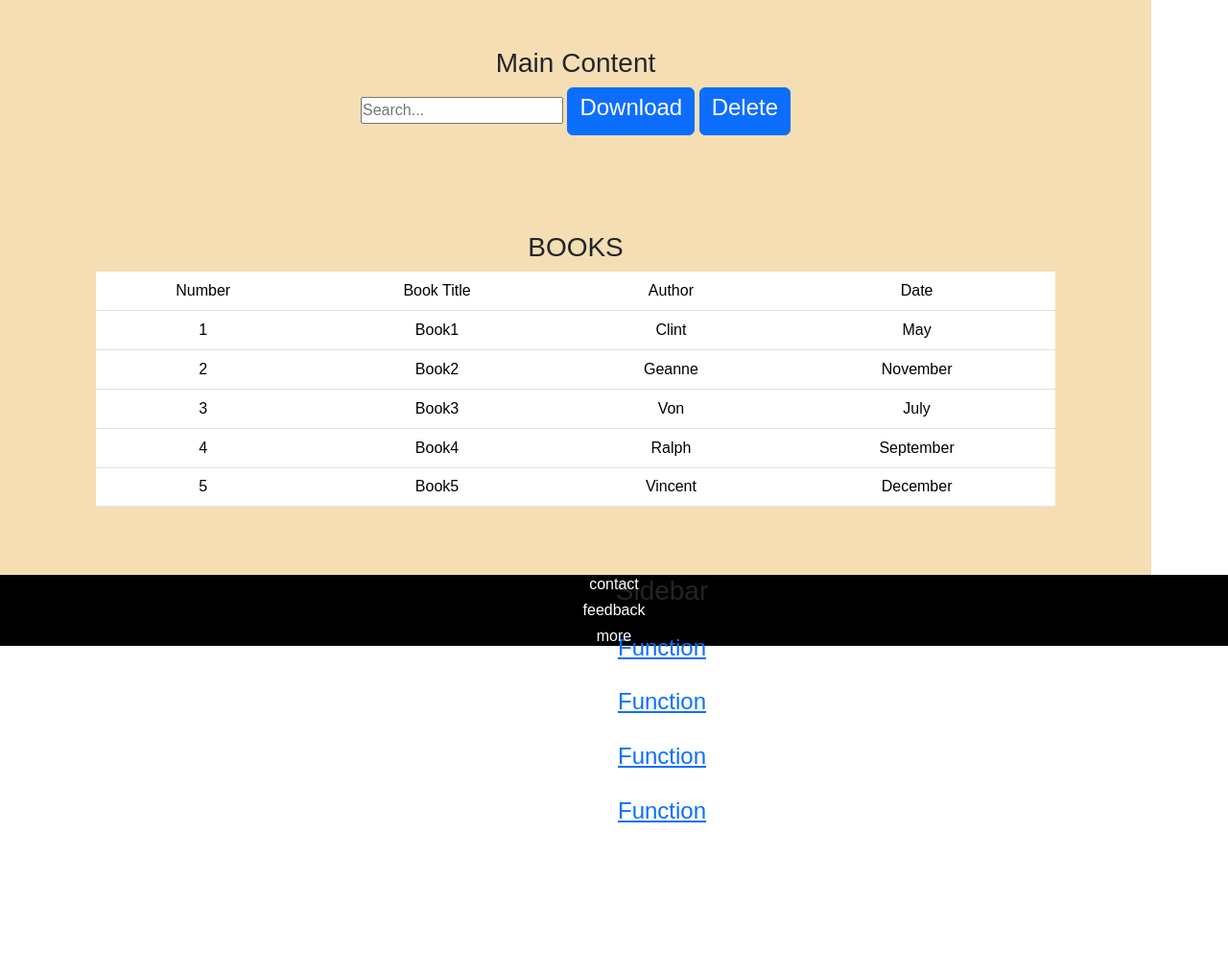
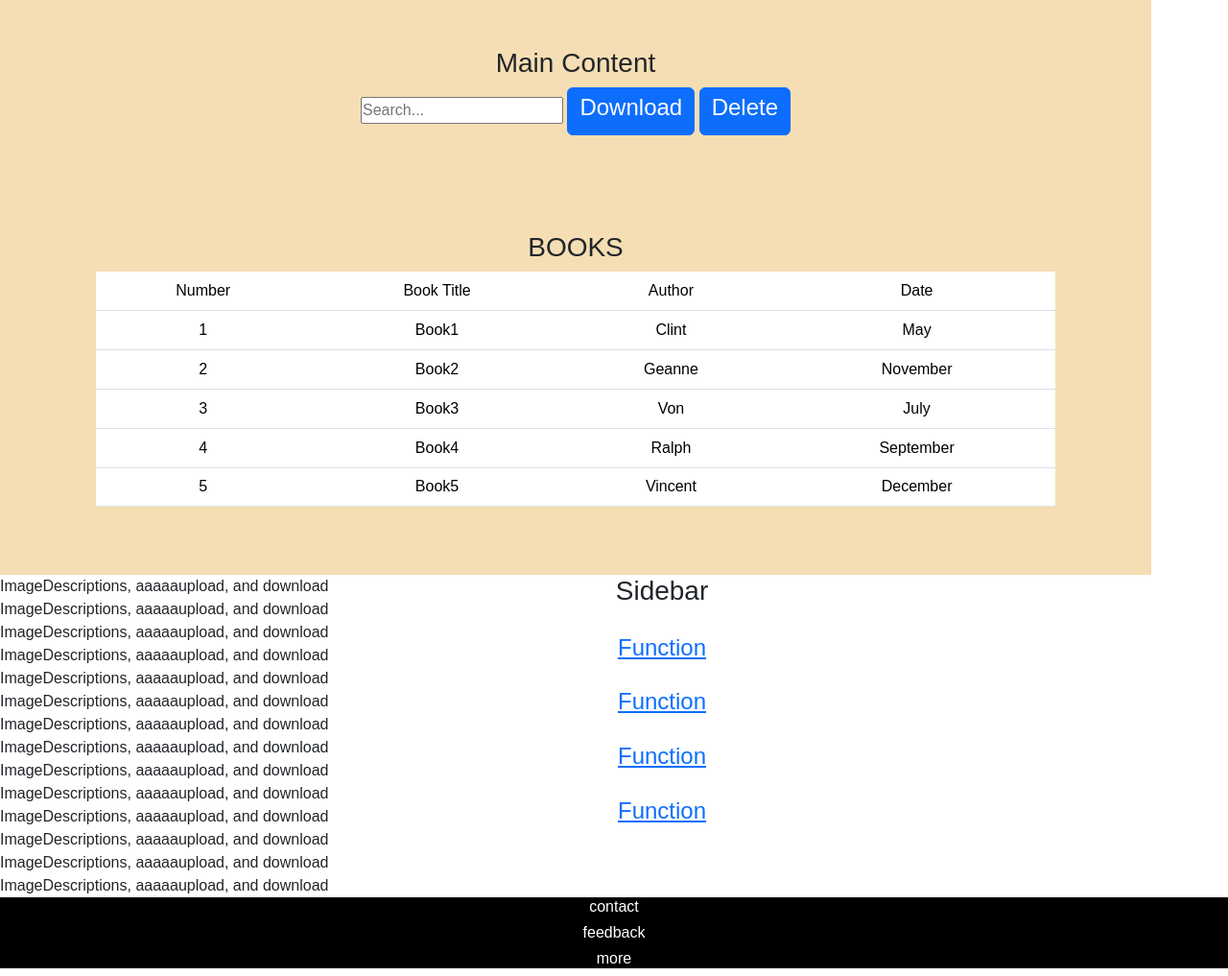
Before and after one commit to Wyverayn/phplms, a PHP site: page /user.php in a window 1280 px wide. Shown: the part 351-1368 px from the top of the page at 96% size. Before the commit the page ends 1208 px from the top, so only its background shows below. Run offline with PHP 8.4, Linux system fonts and the light colour scheme.

Commit message:
added suggested table design

```diff
--- a/user.php
+++ b/user.php
@@ -101,6 +101,133 @@
         </div>
 </body>
 
+
+<!-- Design testing,  delete if done-->
+
+<div class="des-test">
+            <table class="tab-des-test">
+              <tbody>
+                <tr class="tr-test">
+                  <td class="td-test-image">
+                    Image
+                  </td>
+                  <td class="td-test-desc">
+                    Descriptions, aaaaaupload, and download
+                  </td>
+                </tr>
+                <tr class="tr-test">
+                  <td class="td-test-image">
+                    Image
+                  </td>
+                  <td class="td-test-desc">
+                    Descriptions, aaaaaupload, and download
+                  </td>
+                </tr>
+                <tr class="tr-test">
+                  <td class="td-test-image">
+                    Image
+                  </td>
+                  <td class="td-test-desc">
+                    Descriptions, aaaaaupload, and download
+                  </td>
+                </tr>
+                <tr class="tr-test">
+                  <td class="td-test-image">
+                    Image
+                  </td>
+                  <td class="td-test-desc">
+                    Descriptions, aaaaaupload, and download
+                  </td>
+                </tr>
+                <tr class="tr-test">
+                  <td class="td-test-image">
+                    Image
+                  </td>
+                  <td class="td-test-desc">
+                    Descriptions, aaaaaupload, and download
+                  </td>
+                </tr>
+                <tr class="tr-test">
+                  <td class="td-test-image">
+                    Image
+                  </td>
+                  <td class="td-test-desc">
+                    Descriptions, aaaaaupload, and download
+                  </td>
+                </tr>
+                <tr class="tr-test">
+                  <td class="td-test-image">
+                    Image
+                  </td>
+                  <td class="td-test-desc">
+                    Descriptions, aaaaaupload, and download
+                  </td>
+                </tr>
+                <tr class="tr-test">
+                  <td class="td-test-image">
+                    Image
+                  </td>
+                  <td class="td-test-desc">
+                    Descriptions, aaaaaupload, and download
+                  </td>
+                </tr>
+                <tr class="tr-test">
+                  <td class="td-test-image">
+                    Image
+                  </td>
+                  <td class="td-test-desc">
+                    Descriptions, aaaaaupload, and download
+                  </td>
+                </tr>
+                <tr class="tr-test">
+                  <td class="td-test-image">
+                    Image
+                  </td>
+                  <td class="td-test-desc">
+                    Descriptions, aaaaaupload, and download
+                  </td>
+                </tr>
+                <tr class="tr-test">
+                  <td class="td-test-image">
+                    Image
+                  </td>
+                  <td class="td-test-desc">
+                    Descriptions, aaaaaupload, and download
+                  </td>
+                </tr>
+                <tr class="tr-test">
+                  <td class="td-test-image">
+                    Image
+                  </td>
+                  <td class="td-test-desc">
+                    Descriptions, aaaaaupload, and download
+                  </td>
+                </tr>
+                <tr class="tr-test">
+                  <td class="td-test-image">
+                    Image
+                  </td>
+                  <td class="td-test-desc">
+                    Descriptions, aaaaaupload, and download
+                  </td>
+                </tr>
+                <tr class="tr-test">
+                  <td class="td-test-image">
+                    Image
+                  </td>
+                  <td class="td-test-desc">
+                    Descriptions, aaaaaupload, and download
+                  </td>
+                </tr>
+              </tbody>
+            </table>
+          </div>
+
+          <!-- Design testing, delete if done-->
+
+
+
+
 <footer>
     <div class="footerdes">
         <div>
```
Also changed, not shown: indexstyle.css (+47 -0 lines).
